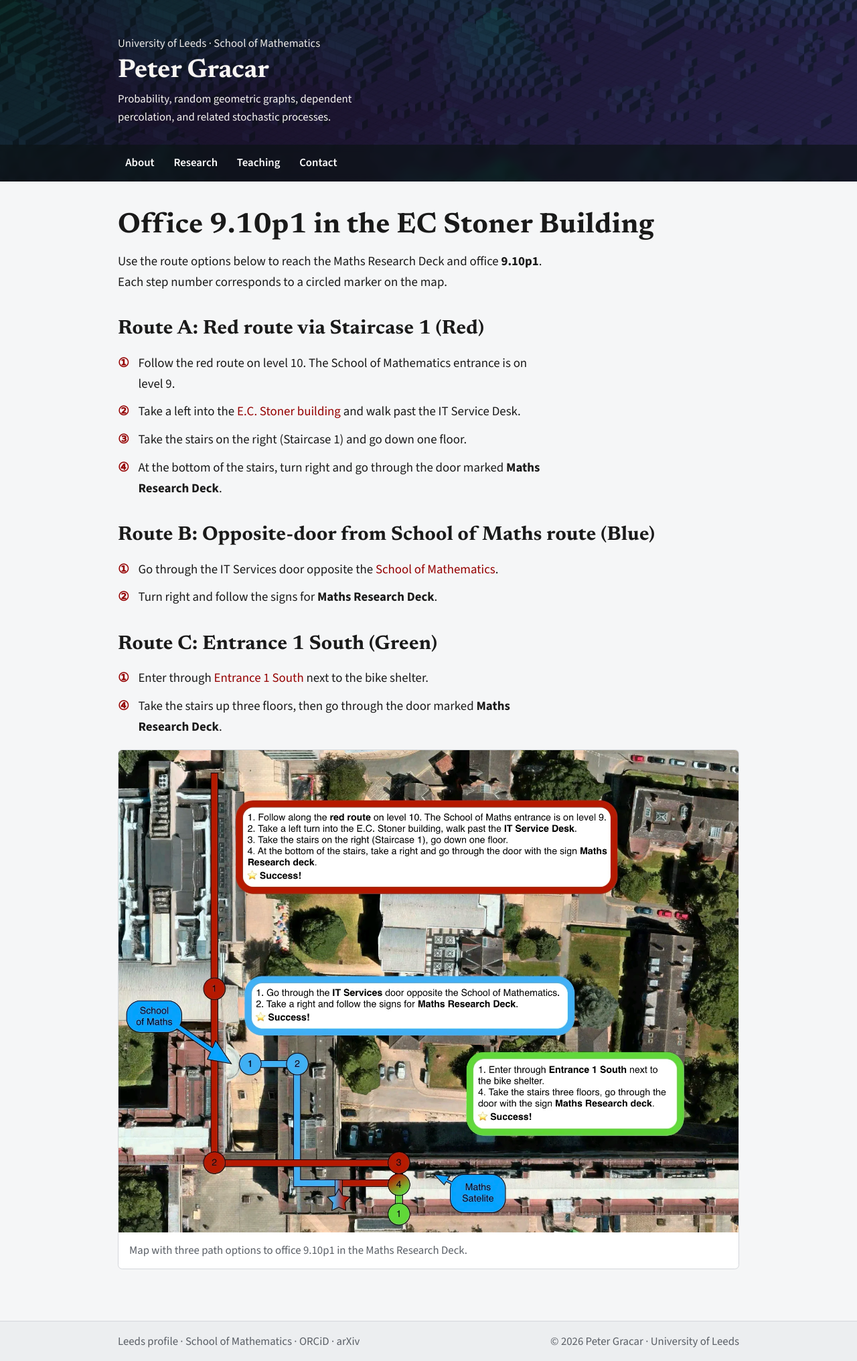
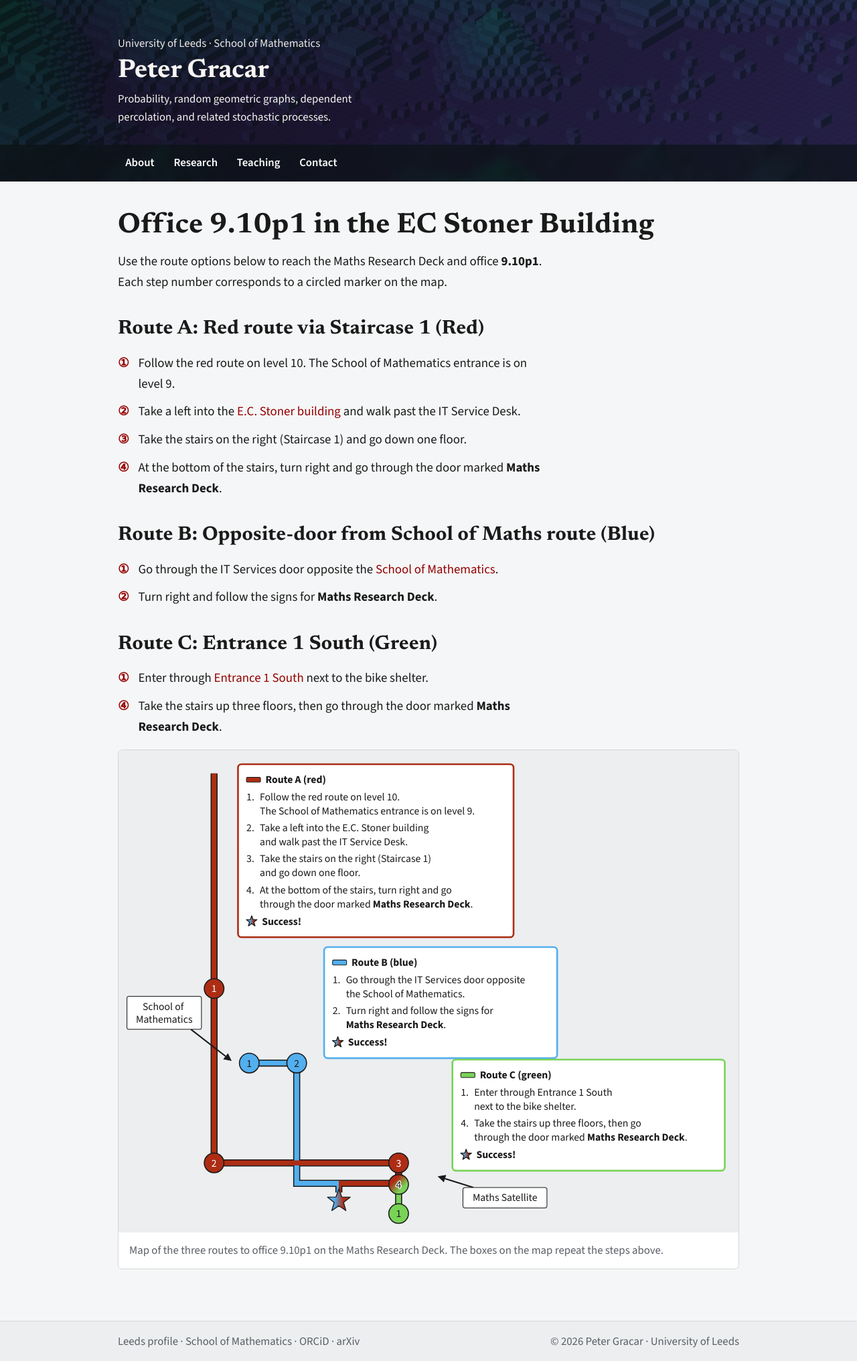
Before and after one commit to PeterGracar/PeterGracar.github.io, a Jekyll site: the page built from map.html, in a window 1280 px wide. Shown: the whole page at 67% size. Built offline with Jekyll 4.4.1, drawn with Linux system fonts in a browser that asks for light colours.

Commit message:
Replace raster office map with accessible SVG
The routes, step markers, callouts and labels are now drawn in
img/office-map.svg and inlined on map.html, so screen readers can read
the steps and the map follows dark mode. The callout wording matches
the step lists on the page. The hover previews load the same file.

Co-Authored-By: Claude Opus 5.5 <noreply@anthropic.com>
Claude-Session: https://claude.ai/code/session_01AT7ZZH37dgdfvvYRqQxUxw

```diff
--- a/_layouts/default.html
+++ b/_layouts/default.html
@@ -31,7 +31,7 @@
   <link rel="icon" type="image/png" sizes="32x32" href="/favicon-32x32.png">
   <link rel="icon" type="image/png" sizes="16x16" href="/favicon-16x16.png">
   <link rel="manifest" href="/site.webmanifest">
-  <link rel="stylesheet" href="/style.css?v=4">
+  <link rel="stylesheet" href="/style.css?v=5">
 
   {% if page.mathjax %}
   <script>
--- a/contact.html
+++ b/contact.html
@@ -20,7 +20,7 @@ canonical: "https://gracar.org/contact.html"
           <dd>
             9.10p1 on the Maths Research Deck of the EC Stoner Building. Open this
             <button class="hover-image" type="button" aria-label="Preview office map">map preview
-              <img src="img/Map.webp" alt="Map preview for reaching office 9.10p1" class="hover-img" width="1764" height="1372" loading="lazy">
+              <img src="img/office-map.svg" alt="Map preview for reaching office 9.10p1" class="hover-img" width="1764" height="1372" loading="lazy">
             </button>
             or see the <a href="map.html">directions page</a>.
           </dd>
--- a/index.html
+++ b/index.html
@@ -18,7 +18,7 @@ canonical: "https://gracar.org/"
         <p class="reading-width">I work on random graphs with a spatial structure and on percolation with dependencies: scale-free geometric networks and the random walks and contact processes that live on them, Boolean models whose grains move or have heavy-tailed sizes, and Lipschitz surfaces in dependent percolation. The <a href="research.html">research page</a> lists my papers and coauthors; several papers come with an interactive simulation. The <a href="teaching.html">teaching page</a> lists the modules I lead, tutor or supervise this year.</p>
         <p class="reading-width">My office is 9.10p1 on the Maths Research Deck of the EC Stoner Building. The <a href="contact.html">contact page</a> has directions, or open this
           <button class="hover-image" type="button" aria-label="Preview office map">map preview
-            <img src="img/Map.webp" alt="Map preview for the office location" class="hover-img" width="1764" height="1372" loading="lazy">
+            <img src="img/office-map.svg" alt="Map preview for the office location" class="hover-img" width="1764" height="1372" loading="lazy">
           </button>.
         </p>
       </div>
--- a/map.html
+++ b/map.html
@@ -38,8 +38,8 @@ canonical: "https://gracar.org/map.html"
       </ol>
 
       <figure class="map-figure">
-        <img src="img/Map.webp" alt="Map showing the route to office 9.10p1 in the EC Stoner Building" width="1764" height="1372" loading="eager" fetchpriority="high">
-        <figcaption>Map with three path options to office 9.10p1 in the Maths Research Deck.</figcaption>
+        {% include_relative img/office-map.svg %}
+        <figcaption>Map of the three routes to office 9.10p1 on the Maths Research Deck. The boxes on the map repeat the steps above.</figcaption>
       </figure>
     </section>
   </main>
--- a/style.css
+++ b/style.css
@@ -594,6 +594,12 @@ li + li {
   background: var(--color-surface);
 }
 
+.map-figure svg {
+  display: block;
+  width: 100%;
+  height: auto;
+}
+
 .map-figure figcaption {
   padding: 0.8rem 1rem;
   font-size: var(--text-sm);
```
Also changed, not shown: CLAUDE.md (+61 -12 lines), img/Map.webp (deleted), img/office-map.svg (added).
